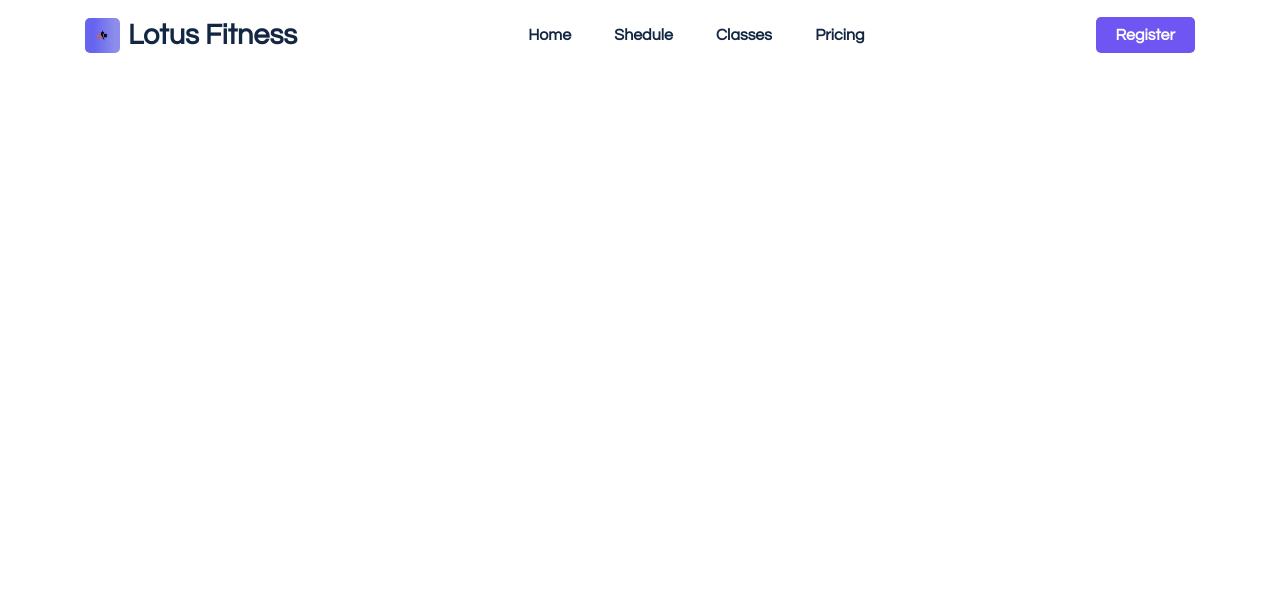
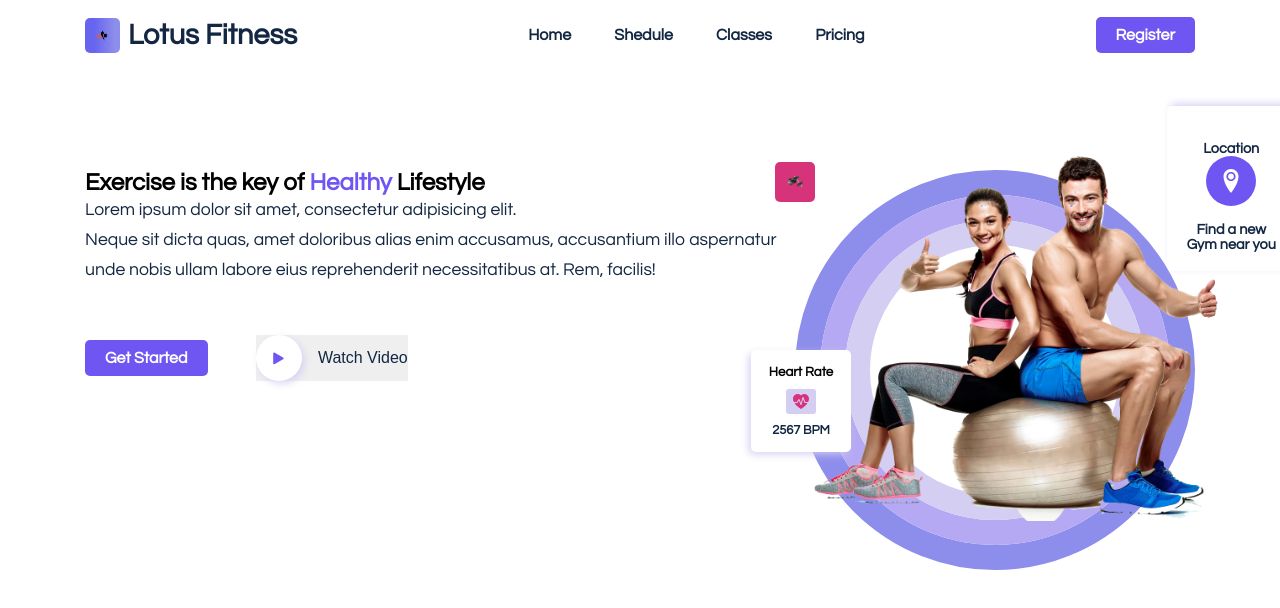
Before and after one commit to HiranKaush/gym-project, a React (Create React App) app: page / in a window 1280 px wide. Shown: the top 608 px of the page. Built offline with nearby package versions, Linux system fonts and the light colour scheme.

Commit message:
implement the hero section

```diff
--- a/src/App.js
+++ b/src/App.js
@@ -1,10 +1,12 @@
 import './App.css';
 import Header from './components/Header/header'
+import Hero from './components/UI/Hero'
 
 function App() {
   return (
     <>
     <Header/>
+    <Hero />
     </>
   );
 }
--- /dev/null
+++ b/src/components/UI/Hero.jsx
@@ -0,0 +1,67 @@
+import React from 'react'
+import { BsPlayFill } from "react-icons/bs";
+import { BsFillHeartPulseFill } from "react-icons/bs";
+import { ImLocation2 } from "react-icons/im";
+import WorkingCouple from '../../assests/couple.png'
+import dumbleICon from '../../assests/dumble.png'
+import '../../styles/hero.css'
+const Hero = () => {
+  return (
+    <section >
+        <div className="container">
+            <div className="hero__wrapper">
+
+                {/* hero content */}
+                <div className="hero__content">
+                    <h2>Exercise is the key of <span className="highlights">Healthy</span> Lifestyle</h2>
+                    <p>Lorem ipsum dolor sit amet, consectetur adipisicing elit.<br/> Neque sit dicta quas, amet doloribus alias enim accusamus, accusantium illo aspernatur unde nobis ullam labore eius reprehenderit necessitatibus at. Rem, facilis!</p>
+
+                    <div className="hero__btns">
+                        <button className="register__btn">Get Started</button>
+                        <button className="watch__btn">
+                            <span>
+                                <BsPlayFill />
+                            </span>
+                            Watch Video
+                        </button>
+                    </div>
+                </div>
+
+                {/* hero img */}
+                <div className="hero__img">
+                    <div className="hero__img-wrapper">
+                        <div className="box-01">
+                            <div className="box-02">
+                                <div className="box-03">
+                                    <div className="box__img">
+                                        <img src={WorkingCouple} alt='' />
+                                    </div>
+                                </div>
+                            </div>
+                        </div>
+
+                        <div className="heart__rate">
+                            <h5>Heart Rate</h5>
+                            <span><BsFillHeartPulseFill/></span>
+                            <h6>2567 BPM</h6>
+                        </div>
+
+                        <div className="gym__location">
+                            <h5>Location</h5>
+                            <span><ImLocation2 /></span>
+                            <h5>Find a new <br/>Gym near you</h5>
+                        </div>
+
+                        <div className="dumble_icon">
+                            <img src={dumbleICon} alt="" />
+                        </div>
+
+                    </div>
+                </div>
+            </div>
+        </div>
+    </section>
+  )
+}
+
+export default Hero
--- /dev/null
+++ b/src/styles/hero.css
@@ -0,0 +1,177 @@
+.hero__wrapper{
+    display: flex;
+    justify-content:space-between ;
+    padding-top: 50px;
+}
+
+.hero__content .section__title{
+    font-size: 3rem;
+    padding-right: 60px;
+    line-height: 60px;
+    margin-bottom: 20px;
+}
+
+.highlights {
+    color: var(--primary-color);
+}
+.box__img img {
+    width: 121.5%;
+
+  }
+
+.hero__content p{
+    font-size: 1.1rem;
+    color: var(--heading-color);
+    margin-bottom: 50px;
+    line-height: 30px;
+}
+
+.hero__btns{
+    display: flex;
+    align-items: center;
+    column-gap: 3rem;
+}
+
+.watch__btn{
+    border: none;
+    outline: none;
+    display: flex;
+    align-items: center;
+    column-gap: 1rem;
+    color:var(--heading-color);
+    font-size: 1rem;
+    font-weight: 500;
+    cursor: pointer;
+}
+
+.watch__btn span {
+    background: #fff;
+    border-radius: 50%;
+    padding: 0.8rem;
+    color:var(--primary-color);
+    font-size: 1.3rem;
+    box-shadow: 3px 3px 8px -1px #d3cef2;
+    display: flex;
+    align-items: center;
+    justify-content: center;
+}
+
+.box-01{
+    width: 400px;
+    height: 400px;
+    border-radius: 100%;
+    border: 25px solid rgba(141, 141, 235, 1);
+}
+.box-02{
+    width: 350px;
+    height: 350px;
+    border-radius: 100%;
+    border: 25px solid #b5a9f3;
+}
+.box-03{
+    width: 300px;
+    height: 300px;
+    border-radius: 100%;
+    border: 25px solid #d3cef2
+}
+
+.hero__img-wrapper{
+    position: relative;
+    z-index: 1;
+}
+
+.box__img{
+    position: absolute;
+    top: -12%;
+    right: 5%;
+    z-index: 10;
+}
+
+.heart__rate {
+    width: 100px;
+    position: absolute;
+    top: 45%;
+    left: -11%;
+    z-index: 10;
+    box-shadow: -3px 3px 8px -1px #d3cef2;
+    text-align: center;
+    background: #fff;
+    border-radius: 5px;
+    padding: 15px 10px;
+}
+
+.heart__rate span{
+    width: 30px;
+    height: 25px;
+    margin: auto;
+    display: flex;
+    align-items: center;
+    justify-content: center;
+    background:#d3cef2;
+    color:#d7337a;
+    border-radius: 3px;
+    padding: 3px;
+}
+
+.heart__rate h4, h6{
+    font-size: .8rem;
+    color: var(--heading-color);
+    font-weight: 600;
+}
+
+.heart__rate h5{
+    margin-bottom: 10px;
+}
+.heart__rate h6{
+    margin-top: 10px;
+}
+
+.gym__location {
+    position: absolute;
+    top: -16%;
+    right: -25%;
+    z-index: 10;
+    box-shadow: 3px -3px 8px -1px #d3cef2;
+    text-align: center;
+    background: #fff;
+    border-radius: 5px;
+    padding: 1.2rem;
+}
+.gym__location span{
+    width: 50px;
+    height: 50px;
+    margin: auto;
+    display: flex;
+    align-items: center;
+    justify-content: center;
+    padding: 10px;
+    background: var(--primary-color);
+    color: #fff;
+    font-size: 1.5rem;
+    border-radius: 50%;
+}
+.gym__location h5 {
+    color: var(--heading-color);
+    margin-top: 1rem;
+    font-size: 0.9rem;
+}
+
+.dumble_icon{
+    position: absolute;
+    top: -2%;
+    left: -5%;
+    z-index: 10;
+    display: flex;
+    align-items: center;
+    justify-content: center;
+    width: 40px;
+    height: 40px;
+    background: #d7337a;
+    color: #fff;
+    border-radius: 5px;
+    padding: 15px 10px;
+}
+
+.dumble_icon img{
+    width: 100%;
+}
```
Also changed, not shown: src/assests/couple.png (added).
